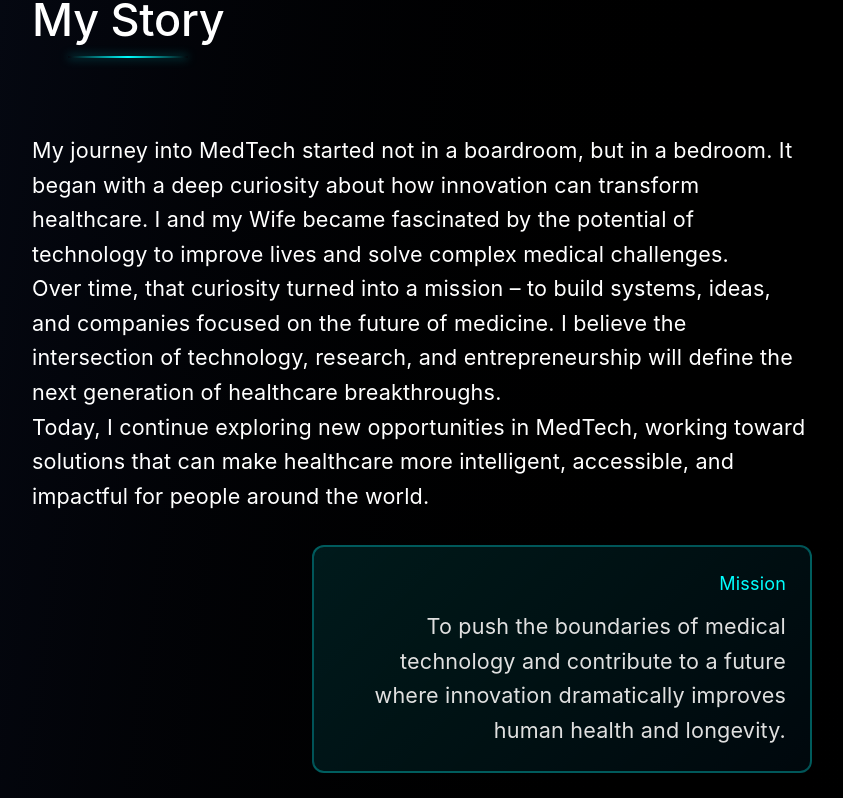
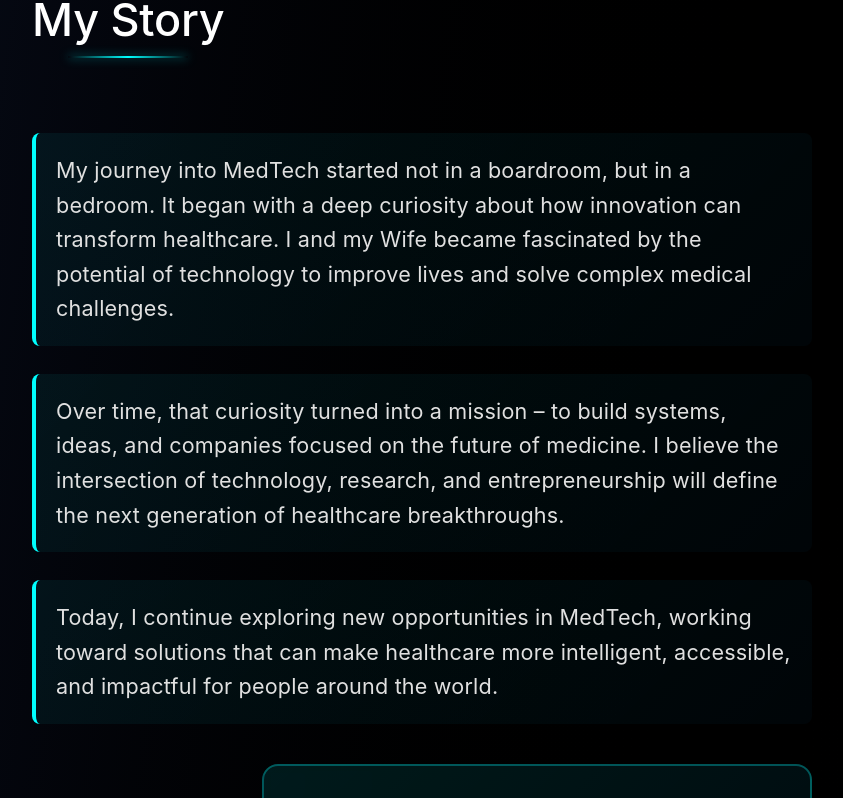
Before and after one commit to Abuhuuraira/ljmerchant_portfolio_website, a React (Vite) app: page / in a window 1280 px wide. Shown: the part 1700-2498 px from the top of the page, without its empty margins (218-1061 px from the left). Built offline with nearby package versions, Linux system fonts and the light colour scheme.

Commit message:
Add modern styling to My Story section with gradients and animations

```diff
--- a/src/index.css
+++ b/src/index.css
@@ -231,36 +231,99 @@ code {
   text-align: left;
 }
 
+.story-content p {
+  font-size: 18px;
+  line-height: 1.8;
+  margin-bottom: 28px;
+  padding: 20px;
+  background: linear-gradient(135deg, rgba(0, 255, 255, 0.06) 0%, rgba(0, 153, 255, 0.03) 100%);
+  border-left: 4px solid var(--accent);
+  border-radius: 8px;
+  color: var(--text);
+  transition: all 0.4s ease;
+  position: relative;
+  overflow: hidden;
+}
+
+.story-content p::before {
+  content: '';
+  position: absolute;
+  top: 0;
+  left: -100%;
+  width: 100%;
+  height: 100%;
+  background: linear-gradient(90deg, transparent, rgba(0, 255, 255, 0.1), transparent);
+  transition: left 0.6s ease;
+}
+
+.story-content p:hover {
+  background: linear-gradient(135deg, rgba(0, 255, 255, 0.12) 0%, rgba(0, 153, 255, 0.06) 100%);
+  border-left-color: rgba(0, 255, 255, 0.8);
+  box-shadow: 0 8px 24px rgba(0, 255, 255, 0.15);
+  transform: translateX(8px);
+}
+
+.story-content p:hover::before {
+  left: 100%;
+}
+
 .mission-box {
   background: linear-gradient(135deg, rgba(0, 255, 255, 0.1) 0%, rgba(0, 153, 255, 0.05) 100%);
   border: 2px solid rgba(0, 255, 255, 0.3);
-  border-radius: 12px;
-  padding: 24px;
-  margin-top: 32px;
+  border-radius: 16px;
+  padding: 32px;
+  margin-top: 40px;
   margin-left: auto;
   margin-right: 0;
-  max-width: 500px;
+  max-width: 550px;
   text-align: right;
   animation: slideFromRight 1s ease-out;
   transition: all 0.3s ease;
+  position: relative;
+  overflow: hidden;
+  backdrop-filter: blur(10px);
+}
+
+.mission-box::before {
+  content: '';
+  position: absolute;
+  top: -50%;
+  right: -50%;
+  width: 200px;
+  height: 200px;
+  background: radial-gradient(circle, rgba(0, 255, 255, 0.1), transparent);
+  border-radius: 50%;
+  transition: all 0.6s ease;
 }
 
 .mission-box:hover {
   border-color: rgba(0, 255, 255, 0.8);
-  box-shadow: 0 0 30px rgba(0, 255, 255, 0.4), inset 0 0 30px rgba(0, 255, 255, 0.1);
-  animation: card-twinkle 2s ease-in-out infinite;
+  box-shadow: 0 0 40px rgba(0, 255, 255, 0.5), inset 0 0 40px rgba(0, 255, 255, 0.15);
+  background: linear-gradient(135deg, rgba(0, 255, 255, 0.15) 0%, rgba(0, 153, 255, 0.1) 100%);
+  transform: translateY(-4px);
+}
+
+.mission-box:hover::before {
+  top: 0;
+  right: 0;
 }
 
 .mission-box h3 {
   color: var(--accent);
   margin-top: 0;
-  margin-bottom: 12px;
-  font-size: 18px;
+  margin-bottom: 16px;
+  font-size: 24px;
+  font-weight: 700;
+  position: relative;
+  z-index: 1;
 }
 
 .mission-box p {
   color: var(--text);
-  line-height: 145%;
+  line-height: 1.8;
+  font-size: 16px;
+  position: relative;
+  z-index: 1;
 }
 
 .section-title {
```
